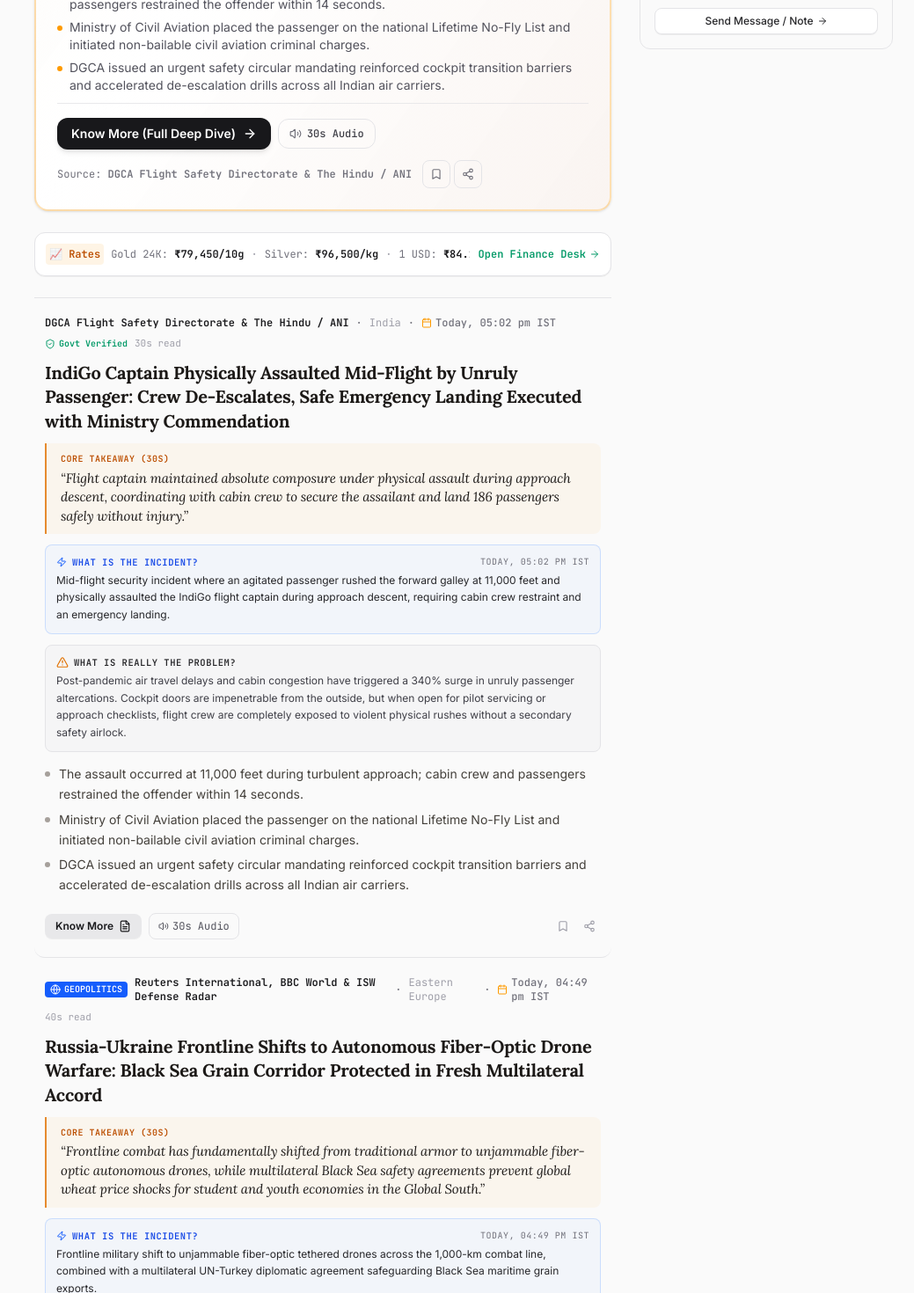
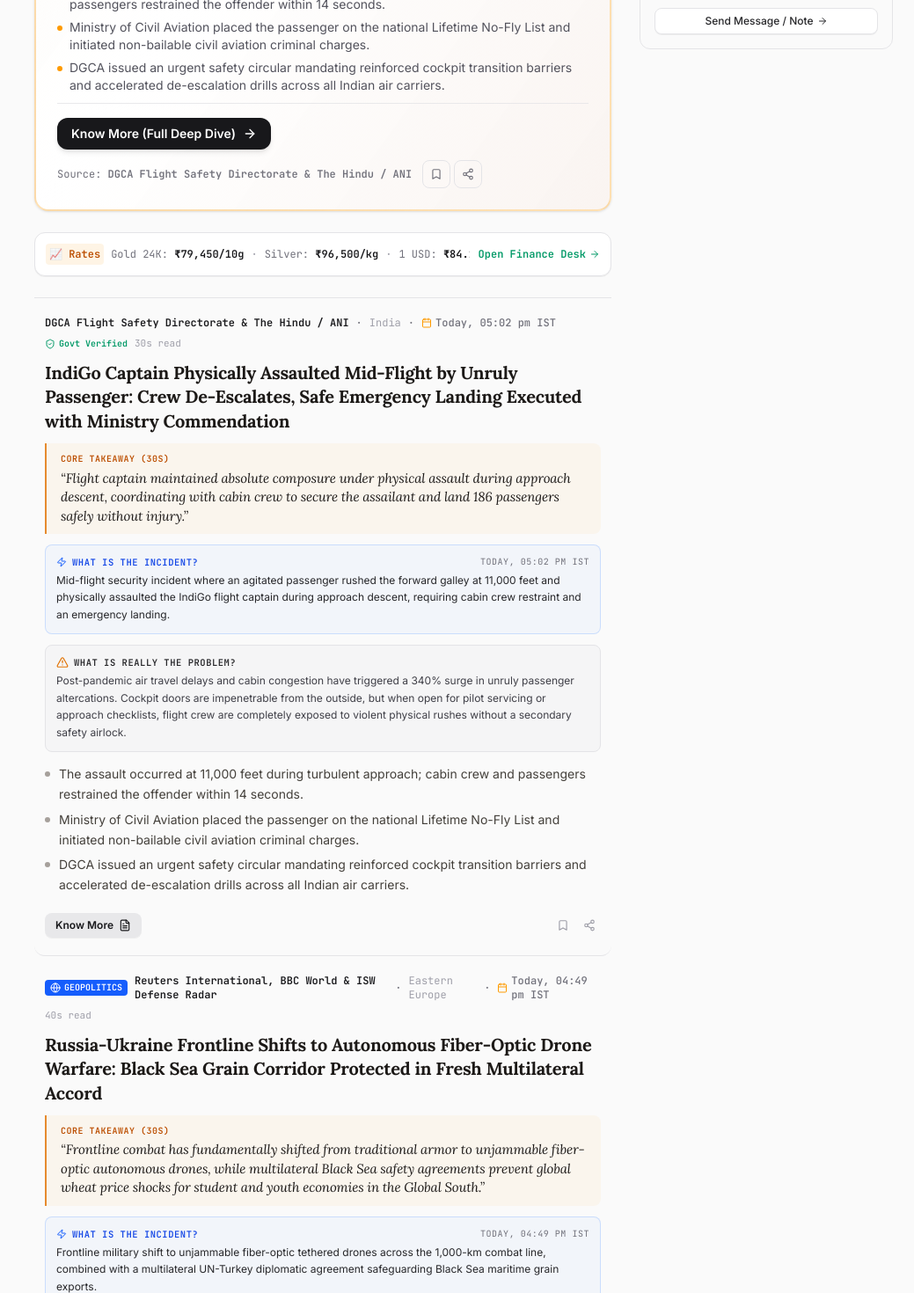
Before and after one commit to GarvBansal01/Axis-news, a React (Vite) app: page / in a window 1280 px wide. Shown: the part 840-2310 px from the top of the page at 88% size, without its empty margins (241-1280 px from the left). Built offline with nearby package versions, Linux system fonts and the light colour scheme.

Commit message:
refactor: remove listen and audio narration options across all news cards and modals

```diff
--- a/src/components/BroadsheetGrid.tsx
+++ b/src/components/BroadsheetGrid.tsx
@@ -1,5 +1,5 @@
 import React from 'react';
-import { ShieldCheck, Flame, Info, Bookmark, FileText, Volume2 } from 'lucide-react';
+import { ShieldCheck, Flame, Info, Bookmark, FileText } from 'lucide-react';
 import { NewsArticle } from '../types';
 
 interface BroadsheetGridProps {
@@ -7,15 +7,13 @@ interface BroadsheetGridProps {
   savedArticleIds: string[];
   onToggleSave: (id: string) => void;
   onOpenDeepDive: (article: NewsArticle) => void;
-  onPlayAudio: (text: string) => void;
 }
 
 export const BroadsheetGrid: React.FC<BroadsheetGridProps> = ({
   articles,
   savedArticleIds,
   onToggleSave,
-  onOpenDeepDive,
-  onPlayAudio
+  onOpenDeepDive
 }) => {
   if (articles.length === 0) {
     return (
@@ -83,15 +81,6 @@ export const BroadsheetGrid: React.FC<BroadsheetGridProps> = ({
               >
                 <FileText className="w-3.5 h-3.5" />
                 <span>Full Deep Dive</span>
-              </button>
-
-              <button
-                onClick={() => onPlayAudio(`${leadArticle.title}. ${leadArticle.takeaway}`)}
-                className="p-2 rounded-lg border border-stone-200 dark:border-stone-800 hover:bg-stone-50 dark:hover:bg-stone-800 text-stone-700 dark:text-stone-300 text-xs flex items-center gap-1 cursor-pointer"
-                title="Listen"
-              >
-                <Volume2 className="w-3.5 h-3.5 text-indigo-600" />
-                <span className="hidden sm:inline">Audio</span>
               </button>
 
               <button
--- a/src/components/DeepDiveModal.tsx
+++ b/src/components/DeepDiveModal.tsx
@@ -1,7 +1,6 @@
 import React, { useState } from 'react';
-import { X, ExternalLink, Volume2, VolumeX, Bookmark, Share2, Check, Calendar, Zap, AlertCircle } from 'lucide-react';
+import { X, ExternalLink, Bookmark, Share2, Check, Calendar, Zap, AlertCircle } from 'lucide-react';
 import { NewsArticle } from '../types';
-import { speakText, stopSpeech } from '../utils/audioPlayer';
 
 interface DeepDiveModalProps {
   article: NewsArticle | null;
@@ -17,27 +16,8 @@ export const DeepDiveModal: React.FC<DeepDiveModalProps> = ({
   onToggleSave
 }) => {
   const [copied, setCopied] = useState(false);
-  const [isPlayingAudio, setIsPlayingAudio] = useState(false);
 
   if (!article) return null;
-
-  const toggleAudio = () => {
-    if (isPlayingAudio) {
-      stopSpeech();
-      setIsPlayingAudio(false);
-      return;
-    }
-
-    const narrationText = `${article.title}. Summary: ${article.deepDive.overview}. Historical Context: ${article.deepDive.keyBackground}. Student Impact: ${article.deepDive.impactForStudents}`;
-
-    setIsPlayingAudio(true);
-    speakText(
-      narrationText,
-      1.0,
-      () => setIsPlayingAudio(false),
-      () => setIsPlayingAudio(false)
-    );
-  };
 
   const handleShare = () => {
     const text = `📰 ${article.title}\n\n${article.deepDive.overview}\n\nSource: ${article.deepDive.officialSourceUrl}`;
@@ -73,10 +53,7 @@ export const DeepDiveModal: React.FC<DeepDiveModalProps> = ({
           </div>
 
           <button
-            onClick={() => {
-              stopSpeech();
-              onClose();
-            }}
+            onClick={onClose}
             className="p-1.5 rounded-lg hover:bg-zinc-100 dark:hover:bg-zinc-800 text-zinc-400 hover:text-zinc-900 dark:hover:text-zinc-100 transition-colors cursor-pointer shrink-0"
             aria-label="Close"
           >
@@ -220,23 +197,6 @@ export const DeepDiveModal: React.FC<DeepDiveModalProps> = ({
         <div className="pt-3 border-t border-zinc-200 dark:border-zinc-800 flex flex-wrap items-center justify-between gap-3 text-xs">
           <div className="flex items-center gap-2">
             <button
-              onClick={toggleAudio}
-              className="flex items-center gap-1.5 px-3 py-1.5 rounded-lg border border-zinc-200 dark:border-zinc-800 hover:bg-zinc-100 dark:hover:bg-zinc-800 font-medium cursor-pointer"
-            >
-              {isPlayingAudio ? (
-                <>
-                  <VolumeX className="w-3.5 h-3.5 animate-pulse" />
-                  <span>Pause</span>
-                </>
-              ) : (
-                <>
-                  <Volume2 className="w-3.5 h-3.5" />
-                  <span>Listen Aloud</span>
-                </>
-              )}
-            </button>
-
-            <button
               onClick={() => onToggleSave(article.id)}
               className={`flex items-center gap-1.5 px-3 py-1.5 rounded-lg border font-medium cursor-pointer ${
                 isSaved
--- a/src/components/FlashcardDeck.tsx
+++ b/src/components/FlashcardDeck.tsx
@@ -2,8 +2,6 @@ import React, { useState, useEffect } from 'react';
 import {
   ChevronLeft,
   ChevronRight,
-  Volume2,
-  VolumeX,
   Bookmark,
   Share2,
   FileText,
@@ -11,7 +9,6 @@ import {
   Flame,
   Info,
   Check,
-  FastForward,
   AlertTriangle,
   Calendar,
   Zap
@@ -32,24 +29,13 @@ export const FlashcardDeck: React.FC<FlashcardDeckProps> = ({
   onOpenDeepDive
 }) => {
   const [currentIndex, setCurrentIndex] = useState(0);
-  const [isPlayingAudio, setIsPlayingAudio] = useState(false);
-  const [playbackRate, setPlaybackRate] = useState<number>(1.0);
   const [copied, setCopied] = useState(false);
 
   // Bounds check
   const safeIndex = articles.length === 0 ? 0 : Math.min(currentIndex, articles.length - 1);
   const currentArticle = articles[safeIndex];
 
-  // Stop audio when changing article
-  const stopAudio = () => {
-    if ('speechSynthesis' in window) {
-      window.speechSynthesis.cancel();
-    }
-    setIsPlayingAudio(false);
-  };
-
   const handlePrev = () => {
-    stopAudio();
     if (safeIndex > 0) {
       setCurrentIndex(safeIndex - 1);
     } else {
@@ -58,7 +44,6 @@ export const FlashcardDeck: React.FC<FlashcardDeckProps> = ({
   };
 
   const handleNext = () => {
-    stopAudio();
     if (safeIndex < articles.length - 1) {
       setCurrentIndex(safeIndex + 1);
     } else {
@@ -66,10 +51,9 @@ export const FlashcardDeck: React.FC<FlashcardDeckProps> = ({
     }
   };
 
-  // Keyboard navigation
+  // Keyboard navigation for card flipping
   useEffect(() => {
     const handleKeyDown = (e: KeyboardEvent) => {
-      // Don't intercept if user is typing in an input
       if (['INPUT', 'TEXTAREA'].includes((e.target as HTMLElement)?.tagName)) {
         return;
       }
@@ -84,36 +68,6 @@ export const FlashcardDeck: React.FC<FlashcardDeckProps> = ({
     window.addEventListener('keydown', handleKeyDown);
     return () => window.removeEventListener('keydown', handleKeyDown);
   }, [safeIndex, articles.length]);
-
-  // Audio speech synthesis
-  const toggleAudio = () => {
-    if (!('speechSynthesis' in window) || !currentArticle) return;
-
-    if (isPlayingAudio) {
-      stopAudio();
-      return;
-    }
-
-    window.speechSynthesis.cancel();
-    const narrationText = `${currentArticle.title}. Key Takeaway: ${currentArticle.takeaway}. Context: ${currentArticle.bullets.join('. ')}. Source: ${currentArticle.sourceName}`;
-    const utterance = new SpeechSynthesisUtterance(narrationText);
-    utterance.rate = playbackRate;
-    utterance.onend = () => setIsPlayingAudio(false);
-    utterance.onerror = () => setIsPlayingAudio(false);
-
-    setIsPlayingAudio(true);
-    window.speechSynthesis.speak(utterance);
-  };
-
-  const cyclePlaybackRate = () => {
-    const rates = [1.0, 1.25, 1.5];
-    const nextRate = rates[(rates.indexOf(playbackRate) + 1) % rates.length];
-    setPlaybackRate(nextRate);
-    if (isPlayingAudio) {
-      stopAudio();
-      setTimeout(toggleAudio, 100);
-    }
-  };
 
   const handleShare = () => {
     if (!currentArticle) return;
@@ -287,41 +241,6 @@ export const FlashcardDeck: React.FC<FlashcardDeckProps> = ({
 
         {/* Action Controls Bar */}
         <div className="mt-6 pt-4 border-t border-stone-200 dark:border-stone-800 flex flex-wrap items-center justify-between gap-3">
-          {/* Audio Reader Controls */}
-          <div className="flex items-center gap-2">
-            <button
-              onClick={toggleAudio}
-              className={`flex items-center gap-1.5 px-3 py-1.5 rounded-lg border text-xs font-medium transition-colors cursor-pointer ${
-                isPlayingAudio
-                  ? 'bg-indigo-50 dark:bg-indigo-950/40 border-indigo-300 text-indigo-700 dark:text-indigo-300'
-                  : 'bg-white dark:bg-stone-900 border-stone-200 dark:border-stone-800 text-stone-700 dark:text-stone-300 hover:bg-stone-50 dark:hover:bg-stone-800'
-              }`}
-              title="Read 30s summary aloud via Web Speech API"
-            >
-              {isPlayingAudio ? (
-                <>
-                  <VolumeX className="w-3.5 h-3.5 text-indigo-600 animate-pulse" />
-                  <span>Pause Audio</span>
-                </>
-              ) : (
-                <>
-                  <Volume2 className="w-3.5 h-3.5 text-indigo-600" />
-                  <span>Listen (30s)</span>
-                </>
-              )}
-            </button>
-
-            {/* Playback Speed Multiplier */}
-            <button
-              onClick={cyclePlaybackRate}
-              className="px-2 py-1.5 rounded-lg border border-stone-200 dark:border-stone-800 text-xs font-mono-nums text-stone-600 dark:text-stone-400 hover:text-stone-900 dark:hover:text-stone-100 flex items-center gap-1 cursor-pointer"
-              title="Adjust speech playback speed"
-            >
-              <FastForward className="w-3 h-3" />
-              <span>{playbackRate}x</span>
-            </button>
-          </div>
-
           {/* Deep-Dive, Bookmark & Share Buttons */}
           <div className="flex items-center gap-2">
             <button
--- a/src/components/ImportantBriefingHero.tsx
+++ b/src/components/ImportantBriefingHero.tsx
@@ -2,8 +2,6 @@ import React, { useState } from 'react';
 import {
   Flame,
   ArrowRight,
-  Volume2,
-  VolumeX,
   Bookmark,
   Share2,
   Check,
@@ -16,7 +14,6 @@ import {
   Zap
 } from 'lucide-react';
 import { NewsArticle } from '../types';
-import { speakText, stopSpeech } from '../utils/audioPlayer';
 
 interface ImportantBriefingHeroProps {
   topArticles: NewsArticle[];
@@ -32,31 +29,12 @@ export const ImportantBriefingHero: React.FC<ImportantBriefingHeroProps> = ({
   onOpenDeepDive
 }) => {
   const [currentIndex, setCurrentIndex] = useState(0);
-  const [isPlayingAudio, setIsPlayingAudio] = useState(false);
   const [copied, setCopied] = useState(false);
 
   if (!topArticles || topArticles.length === 0) return null;
 
   const activeArticle = topArticles[currentIndex % topArticles.length];
   const isSaved = savedArticleIds.includes(activeArticle.id);
-
-  const toggleAudio = () => {
-    if (isPlayingAudio) {
-      stopSpeech();
-      setIsPlayingAudio(false);
-      return;
-    }
-
-    stopSpeech();
-    setIsPlayingAudio(true);
-    const script = `${activeArticle.title}. Core Takeaway: ${activeArticle.takeaway}. What is really the problem: ${activeArticle.theRealProblem}. Key facts: ${activeArticle.bullets.join('. ')}. Source: ${activeArticle.sourceName}`;
-    speakText(
-      script,
-      1.15,
-      () => setIsPlayingAudio(false),
-      () => setIsPlayingAudio(false)
-    );
-  };
 
   const handleShare = () => {
     const text = `⚡ WHAT'S IMPORTANT RIGHT NOW: ${activeArticle.title}\n\n🔍 The Real Problem: ${activeArticle.theRealProblem}\n\n• ${activeArticle.bullets.join('\n• ')}\n\nRead more on AXIS 24H Radar`;
@@ -68,14 +46,10 @@ export const ImportantBriefingHero: React.FC<ImportantBriefingHeroProps> = ({
   };
 
   const handleNext = () => {
-    stopSpeech();
-    setIsPlayingAudio(false);
     setCurrentIndex((prev) => (prev + 1) % topArticles.length);
   };
 
   const handlePrev = () => {
-    stopSpeech();
-    setIsPlayingAudio(false);
     setCurrentIndex((prev) => (prev - 1 + topArticles.length) % topArticles.length);
   };
 
@@ -192,28 +166,6 @@ export const ImportantBriefingHero: React.FC<ImportantBriefingHeroProps> = ({
               <span>Know More (Full Deep Dive)</span>
               <ArrowRight className="w-4 h-4 group-hover:translate-x-0.5 transition-transform" />
             </button>
-
-            {/* Audio Button */}
-            <button
-              onClick={toggleAudio}
-              className={`flex items-center gap-1.5 px-3 py-2 rounded-xl text-xs font-mono font-medium border transition-colors cursor-pointer ${
-                isPlayingAudio
-                  ? 'bg-amber-100 dark:bg-amber-950/60 border-amber-400 text-amber-800 dark:text-amber-300'
-                  : 'border-zinc-200 dark:border-zinc-800 text-zinc-700 dark:text-zinc-300 hover:bg-zinc-100 dark:hover:bg-zinc-900'
-              }`}
-            >
-              {isPlayingAudio ? (
-                <>
-                  <VolumeX className="w-3.5 h-3.5 text-amber-600 animate-pulse" />
-                  <span>Stop Voice</span>
-                </>
-              ) : (
-                <>
-                  <Volume2 className="w-3.5 h-3.5 text-zinc-500" />
-                  <span>30s Audio</span>
-                </>
-              )}
-            </button>
           </div>
 
           {/* Source Provenance & Bookmark / Share */}
--- a/src/components/ScrollingFeed.tsx
+++ b/src/components/ScrollingFeed.tsx
@@ -5,8 +5,6 @@ import {
   FileText,
   Check,
   ArrowUp,
-  Volume2,
-  VolumeX,
   AlertTriangle,
   ShieldCheck,
   Globe,
@@ -14,7 +12,6 @@ import {
   Zap
 } from 'lucide-react';
 import { NewsArticle } from '../types';
-import { speakText, stopSpeech } from '../utils/audioPlayer';
 
 interface ScrollingFeedProps {
   articles: NewsArticle[];
@@ -30,7 +27,6 @@ export const ScrollingFeed: React.FC<ScrollingFeedProps> = ({
   onOpenDeepDive
 }) => {
   const [copiedId, setCopiedId] = useState<string | null>(null);
-  const [playingArticleId, setPlayingArticleId] = useState<string | null>(null);
 
   const handleShare = (article: NewsArticle) => {
     const shareText = `⚡ ${article.title}\n\n"${article.takeaway}"\n\n• ${article.bullets.join('\n• ')}\n\nSource: ${article.sourceName} · via AXIS 24H Radar`;
@@ -39,24 +35,6 @@ export const ScrollingFeed: React.FC<ScrollingFeedProps> = ({
       setCopiedId(article.id);
       setTimeout(() => setCopiedId(null), 2000);
     }
-  };
-
-  const toggleAudio = (article: NewsArticle) => {
-    if (playingArticleId === article.id) {
-      stopSpeech();
-      setPlayingArticleId(null);
-      return;
-    }
-
-    stopSpeech();
-    setPlayingArticleId(article.id);
-    const text = `${article.title}. Takeaway: ${article.takeaway}. Key points: ${article.bullets.join('. ')}. Source: ${article.sourceName}`;
-    speakText(
-      text,
-      1.15,
-      () => setPlayingArticleId(null),
-      () => setPlayingArticleId(null)
-    );
   };
 
   const scrollToTop = () => {
@@ -84,7 +62,6 @@ export const ScrollingFeed: React.FC<ScrollingFeedProps> = ({
           const isSaved = savedArticleIds.includes(article.id);
           const isEmergency = article.verification === 'emergency_alert' || article.category === 'disaster';
           const isGeopolitics = article.category === 'geopolitics';
-          const isPlayingThis = playingArticleId === article.id;
 
           return (
             <article
@@ -206,28 +183,6 @@ export const ScrollingFeed: React.FC<ScrollingFeedProps> = ({
                     <span>Know More</span>
                     <FileText className="w-3.5 h-3.5 group-hover:scale-105 transition-transform" />
                   </button>
-
-                  <button
-                    onClick={() => toggleAudio(article)}
-                    className={`flex items-center gap-1 px-2.5 py-1.5 rounded-lg text-xs font-mono transition-colors cursor-pointer border ${
-                      isPlayingThis
-                        ? 'bg-amber-100 dark:bg-amber-950 text-amber-800 dark:text-amber-300 border-amber-300 dark:border-amber-700'
-                        : 'border-zinc-200 dark:border-zinc-800 text-zinc-600 dark:text-zinc-400 hover:text-zinc-900 dark:hover:text-zinc-100 hover:bg-zinc-100 dark:hover:bg-zinc-900'
-                    }`}
-                    title="Listen to 30s summary"
-                  >
-                    {isPlayingThis ? (
-                      <>
-                        <VolumeX className="w-3 h-3 text-amber-600 animate-pulse" />
-                        <span>Pause</span>
-                      </>
-                    ) : (
-                      <>
-                        <Volume2 className="w-3 h-3" />
-                        <span>30s Audio</span>
-                      </>
-                    )}
-                  </button>
                 </div>
 
                 {/* Right controls: Bookmark, Share */}
```
